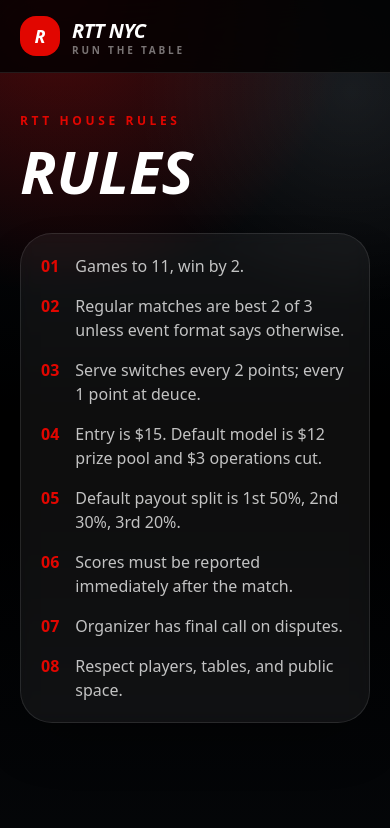
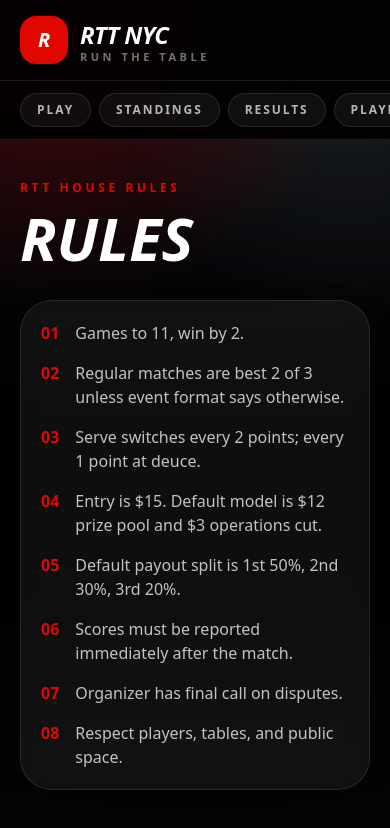
Before and after one commit to 25frame/RunTheTable, a Next.js app: page /rules in a window 390 px wide. Shown: the top 828 px of the page. Built offline with nearby package versions, Linux system fonts and the light colour scheme.

Commit message:
Update Nav.tsx

```diff
--- a/components/Nav.tsx
+++ b/components/Nav.tsx
@@ -11,17 +11,18 @@ const links = [
 
 export function Nav() {
   return (
-    <header className="sticky top-0 z-50 border-b border-white/10 bg-black/80 backdrop-blur-xl">
-      <div className="mx-auto flex max-w-7xl items-center justify-between px-5 py-4">
+    <header className="sticky top-0 z-50 border-b border-white/10 bg-black/90 backdrop-blur-xl">
+      <div className="mx-auto flex max-w-7xl items-center justify-between gap-4 px-5 py-4">
         <Link href="/" className="flex items-center gap-3">
-          <div className="flex h-10 w-10 items-center justify-center rounded-2xl bg-rtt-red text-lg font-black italic">
+          <div className="flex h-12 w-12 items-center justify-center rounded-2xl bg-rtt-red text-xl font-black italic">
             R
           </div>
+
           <div className="leading-none">
-            <div className="text-xl font-black italic tracking-tight text-white">
+            <div className="text-2xl font-black italic tracking-tight text-white">
               RTT NYC
             </div>
-            <div className="text-[10px] font-bold uppercase tracking-[0.28em] text-white/45">
+            <div className="text-[11px] font-bold uppercase tracking-[0.32em] text-white/45">
               Run The Table
             </div>
           </div>
@@ -39,6 +40,18 @@ export function Nav() {
           ))}
         </nav>
       </div>
+
+      <nav className="flex gap-2 overflow-x-auto border-t border-white/10 px-5 py-3 text-xs font-black uppercase tracking-[0.16em] text-white/70 md:hidden">
+        {links.map(([href, label]) => (
+          <Link
+            key={href}
+            href={href}
+            className="shrink-0 rounded-full border border-white/10 bg-white/5 px-4 py-2"
+          >
+            {label}
+          </Link>
+        ))}
+      </nav>
     </header>
   );
 }
```
